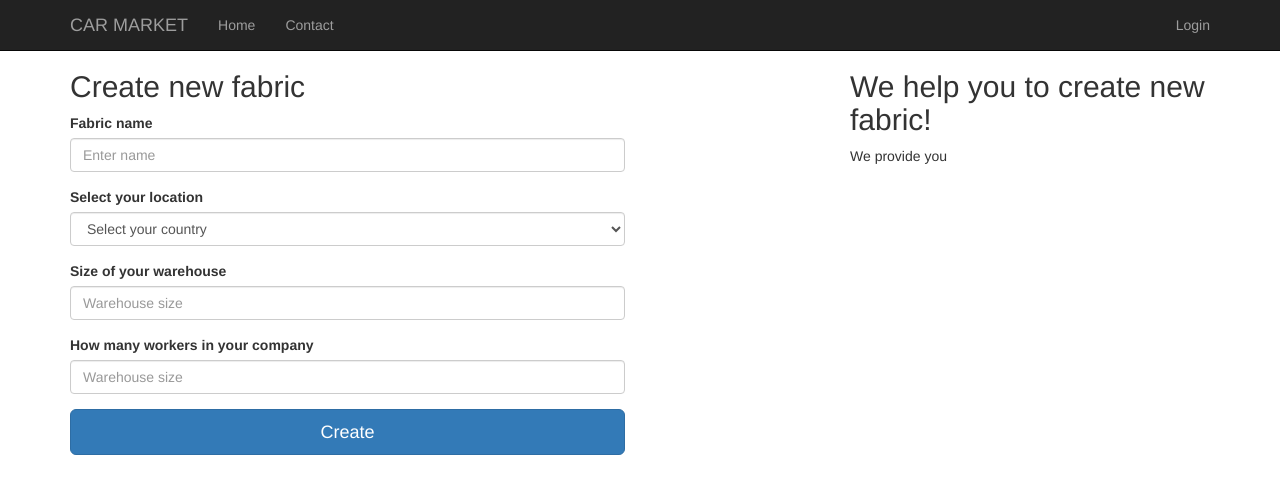
After one commit to axazeano/car_market, a Django app: template templates/fabrics/create.html in a window 1280 px wide. The commit adds this page. Shown: the top 494 px of the page. Run offline with Django 3.2, Linux system fonts and the light colour scheme; the template is opened without the code that fills it: values that come from a table or form of the project are taken from there, others are empty; tables that the repository leaves empty hold one stand-in row (values such as "Sample post"); some libraries are stand-ins or nearby versions.

Commit message:
Update urls in exist templates

```diff
--- a/templates/accounts/dashboard.html
+++ b/templates/accounts/dashboard.html
@@ -3,7 +3,7 @@
 hi {{ user }}!
 
 {% block content %}
-<a href="{% url 'logout' %}">Logout</a>
+<a href="{% url 'accounts:logout' %}">Logout</a>
     <a href="#">Add new account</a>
 
 
@@ -13,6 +13,6 @@ hi {{ user }}!
 
     <a href="#">Be a client</a>
     <a href="#">Be a dealer</a>
-    <a href="#">Open your fabric!</a>
+    <a href="{% url 'fabrics:create' %}">Open your fabric!</a>
     <a href="#">Open your shop!</a>
 {% endblock %}
--- a/templates/base.html
+++ b/templates/base.html
@@ -34,7 +34,7 @@
                 </ul>
                 <ul class="nav navbar-nav navbar-right">
                     <li>
-                        <a href="{% url 'login' %}">Login</a>
+                        <a href="{% url 'accounts:login' %}">Login</a>
                     </li>
                 </ul>
             </div>
--- /dev/null
+++ b/templates/fabrics/create.html
@@ -0,0 +1,47 @@
+{% extends 'base.html' %}
+
+{% block content %}
+    <div class="container">
+        <div class="row">
+            <form class="form-contact col-md-6" role="form" method="post">
+                {% csrf_token %}
+                <h2>Create new fabric</h2>
+
+                <div class="form-group">
+                    <label for="id_name">Fabric name</label>
+                    <input class="form-control"
+                           placeholder="Enter name" id="id_name" name="id_name">
+                </div>
+                <div class="form-group">
+                    <label for="id_country">Select your location</label>
+                    <select class="form-control" id="id_country" name="id_country">
+                        <option selected disabled>Select your country</option>
+                        {% for country in countries %}
+                            <option>{{ country }}</option>
+                        {% endfor %}
+                    </select>
+                </div>
+                <div class="form-group">
+                    <label for="id_warehouse_size">Size of your warehouse</label>
+                    <input class="form-control"
+                           placeholder="Warehouse size" id="id_warehouse_size" name="id_warehouse_size">
+                </div>
+                <div class="form-group">
+                    <label for="id_workers_count">How many workers in your company</label>
+                    <input class="form-control"
+                           placeholder="Warehouse size" id="id_workers_count" name="id_workers_count">
+                </div>
+                <div class="form-group">
+                    <button class="btn btn-lg btn-primary btn-block"
+                            type="submit">Create
+                    </button>
+                </div>
+
+            </form>
+            <div class="col-md-4 col-md-offset-2">
+                <h2>We help you to create new fabric!</h2>
+                We provide you
+            </div>
+        </div>
+    </div>
+{% endblock %}
```
Also changed, not shown: templates/fabrics/dashboard.html (added, +41 -0 lines), templates/fabrics/view.html (added, +8 -0 lines).
